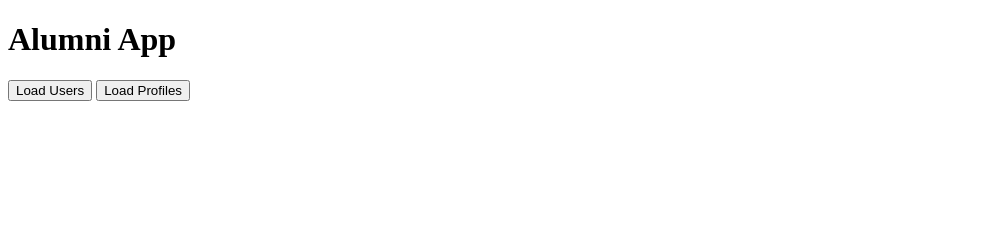
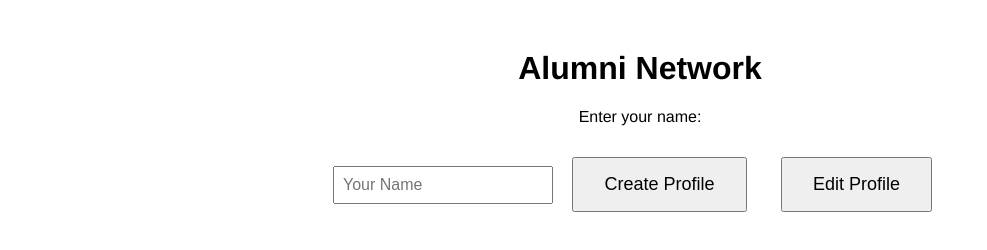
Before and after one commit to mayornic26/InternshipSite, a plain HTML site: page index.html in a window 1280 px wide. Shown: the whole page, without its empty margins (0-987 px from the left). Drawn offline with Linux system fonts and the light colour scheme.

Commit message:
Change title and enhance page layout with styles
Updated the title and added styling for the page, including buttons and input fields. Replaced the existing buttons with new ones for creating and editing profiles.

```diff
--- a/index.html
+++ b/index.html
@@ -1,26 +1,46 @@
 <!DOCTYPE html>
 <html>
 <head>
-  <title>Alumni App</title>
+  <title>Alumni Network</title>
+  <style>
+    /* Basic styling for the page */
+    body {
+      font-family: Helvetica;
+      text-align: center;
+      margin-top: 50px;
+    }
+
+    /* Styling for buttons */
+    button {
+      padding: 15px 30px;
+      font-size: 18px;
+      margin: 15px;
+      cursor: pointer;
+    }
+
+    /* Styling for text input */
+    input {
+      padding: 8px;
+      font-size: 16px;
+      width: 200px;
+    }
+
+  </style>
 </head>
 <body>
-  <h1>Alumni App</h1>
-  <button id="loadUsers">Load Users</button>
-  <button id="loadProfiles">Load Profiles</button>
-  <div id="output"></div>
 
-  <script>
-    document.getElementById('loadUsers').onclick = async () => {
-      const res = await fetch('/users');
-      const data = await res.json();
-      document.getElementById('output').innerHTML = `<pre>${JSON.stringify(data, null, 2)}</pre>`;
-    };
+  <!-- Page title -->
+  <h1>Alumni Network</h1>
 
-    document.getElementById('loadProfiles').onclick = async () => {
-      const res = await fetch('/alumni');
-      const data = await res.json();
-      document.getElementById('output').innerHTML = `<pre>${JSON.stringify(data, null, 2)}</pre>`;
-    };
- </script>
+  <!-- Name input section -->
+  <p>Enter your name:</p>
+  <input type="text" id="nameInput" placeholder="Your Name">
+
+  <!-- Button for Create Profile page -->
+  <button onclick="location.href='createProfiles.html'">Create Profile</button>
+
+  <!-- Button for Edit Profile page -->
+  <button onclick="location.href='editProfile.html'">Edit Profile</button>
+</div>
 </body>
 </html>
```
